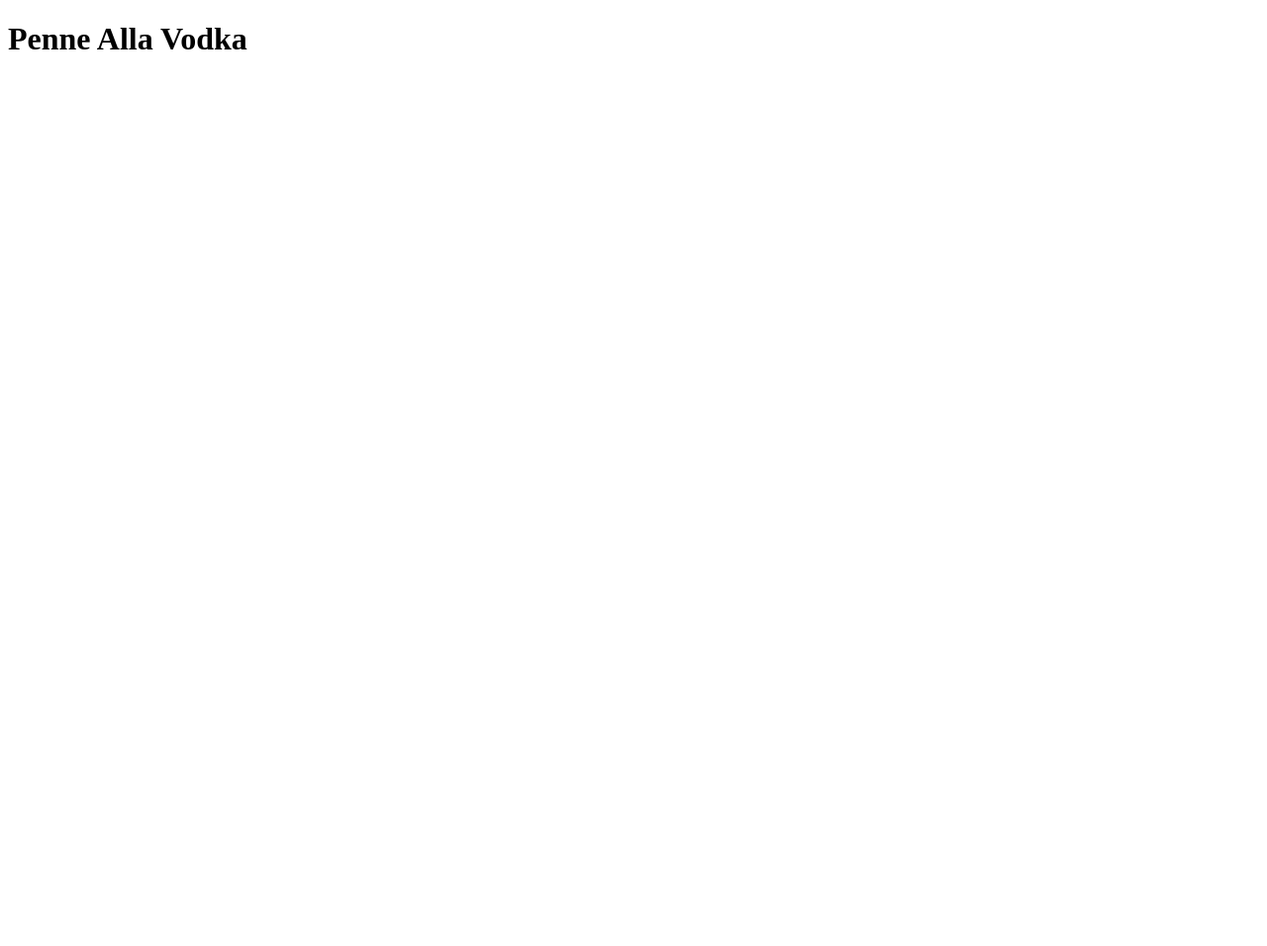
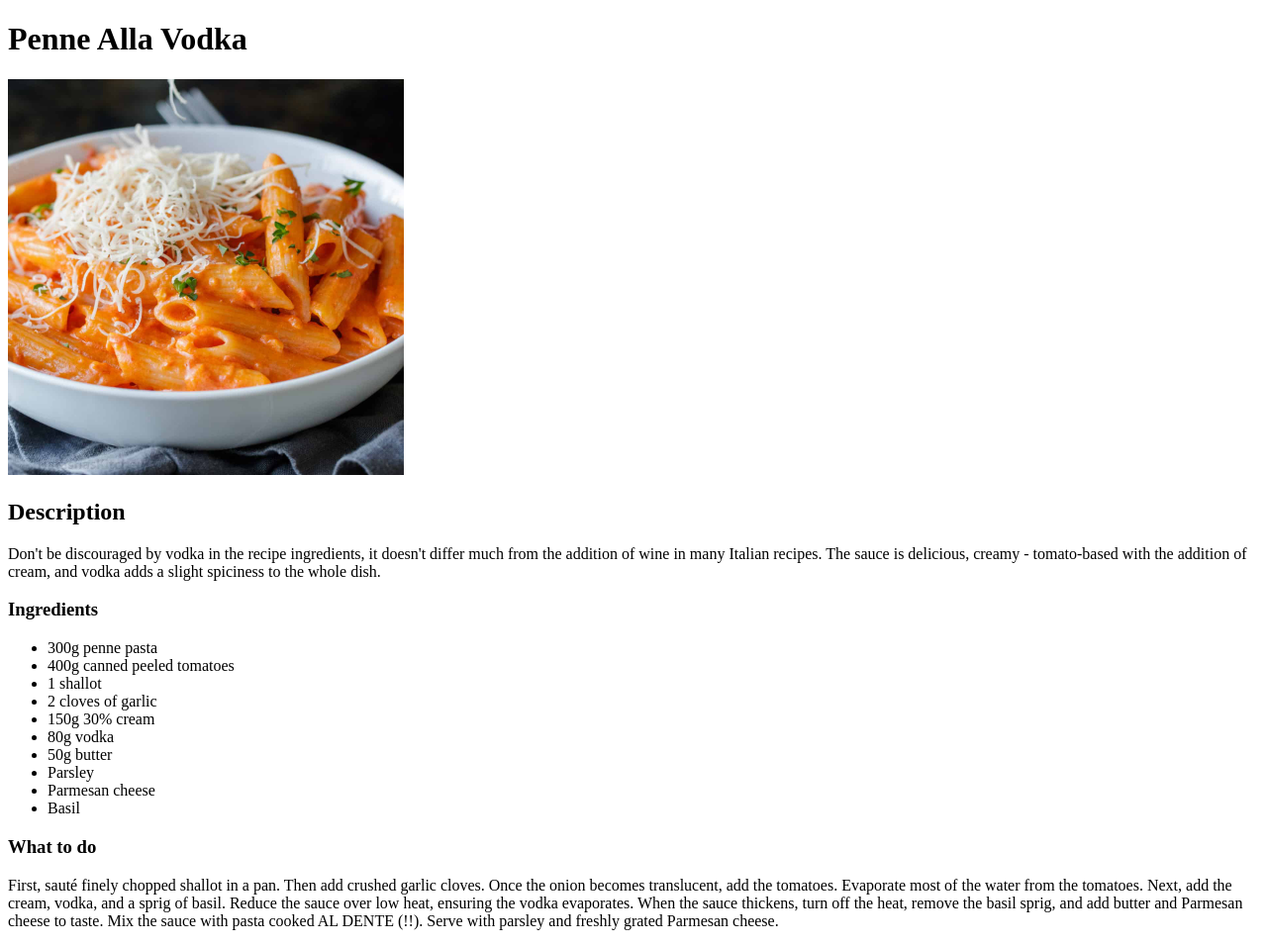
Before and after one commit to MarcinJelczu/Odin-Recipes, a plain HTML site: page Recipes/penne_alla_vodka.html in a window 1280 px wide. Shown: the whole page at 99% size. Before the commit the page ends 800 px from the top, so only its background shows below. Drawn offline with Linux system fonts and the light colour scheme.

Commit message:
Adding links to UL in index.html, completing Penne alla vodka recipe

```diff
--- a/Recipes/penne_alla_vodka.html
+++ b/Recipes/penne_alla_vodka.html
@@ -1,12 +1,55 @@
 <!DOCTYPE html>
 <html lang="en">
-<head>
-    <meta charset="UTF-8">
-    <meta http-equiv="X-UA-Compatible" content="IE=edge">
-    <meta name="viewport" content="width=device-width, initial-scale=1.0">
+  <head>
+    <meta charset="UTF-8" />
+    <meta http-equiv="X-UA-Compatible" content="IE=edge" />
+    <meta name="viewport" content="width=device-width, initial-scale=1.0" />
     <title>Penne Alla Vodka</title>
-</head>
-<body>
+  </head>
+  <body>
     <h1>Penne Alla Vodka</h1>
-</body>
+    <img
+      src="../images/Penne-alla-Vodka.jpg"
+      alt="Penne Alla Vodka picture"
+      width="400px"
+      height="400px"
+    />
+    <div class="Description">
+      <h2>Description</h2>
+      <p>
+        Don't be discouraged by vodka in the recipe ingredients, it doesn't
+        differ much from the addition of wine in many Italian recipes. The sauce
+        is delicious, creamy - tomato-based with the addition of cream, and
+        vodka adds a slight spiciness to the whole dish.
+      </p>
+    </div>
+    <div class="Ingredients">
+      <h3>Ingredients</h3>
+      <ul>
+        <li>300g penne pasta</li>
+        <li>400g canned peeled tomatoes</li>
+        <li>1 shallot</li>
+        <li>2 cloves of garlic</li>
+        <li>150g 30% cream</li>
+        <li>80g vodka</li>
+        <li>50g butter</li>
+        <li>Parsley</li>
+        <li>Parmesan cheese</li>
+        <li>Basil</li>
+      </ul>
+    </div>
+    <div class="procedure">
+      <h3>What to do</h3>
+      <p>
+        First, sauté finely chopped shallot in a pan. Then add crushed garlic
+        cloves. Once the onion becomes translucent, add the tomatoes. Evaporate
+        most of the water from the tomatoes. Next, add the cream, vodka, and a
+        sprig of basil. Reduce the sauce over low heat, ensuring the vodka
+        evaporates. When the sauce thickens, turn off the heat, remove the basil
+        sprig, and add butter and Parmesan cheese to taste. Mix the sauce with
+        pasta cooked AL DENTE (!!). Serve with parsley and freshly grated
+        Parmesan cheese.
+      </p>
+    </div>
+  </body>
 </html>
```
Also changed, not shown: index.html (+12 -10 lines).
